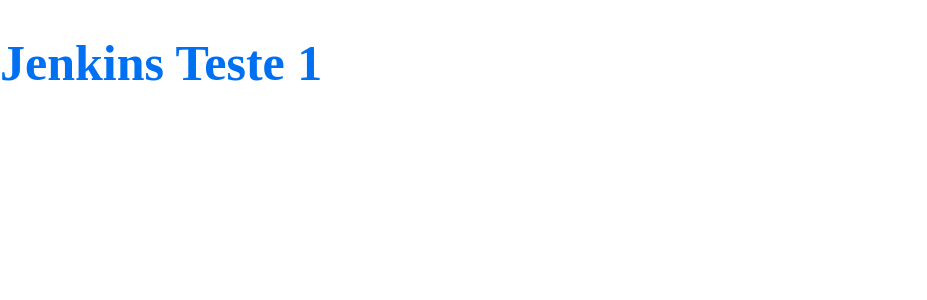
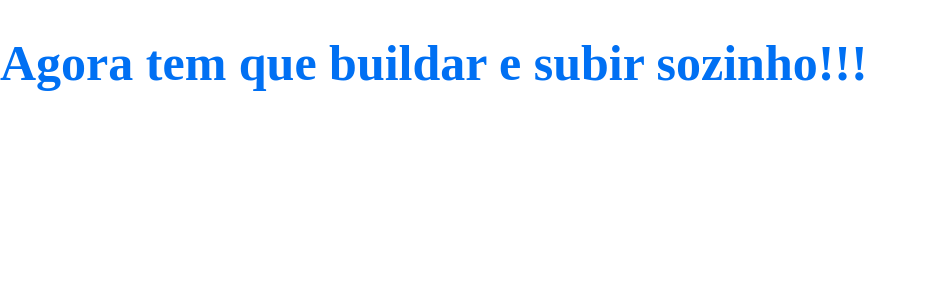
Before and after one commit to fpaes-beijaflore/test_nextjs, a Next.js app: page / in a window 1280 px wide. Shown: the top 300 px of the page, without its empty margins (0-927 px from the left). Built offline with nearby package versions, Linux system fonts and the light colour scheme.

Commit message:
teste final

```diff
--- a/pages/index.js
+++ b/pages/index.js
@@ -6,5 +6,5 @@
 `
 
 export default function Home() {
-  return <Title>Jenkins Teste 1</Title>
+  return <Title>Agora tem que buildar e subir sozinho!!!</Title>
 }
```
